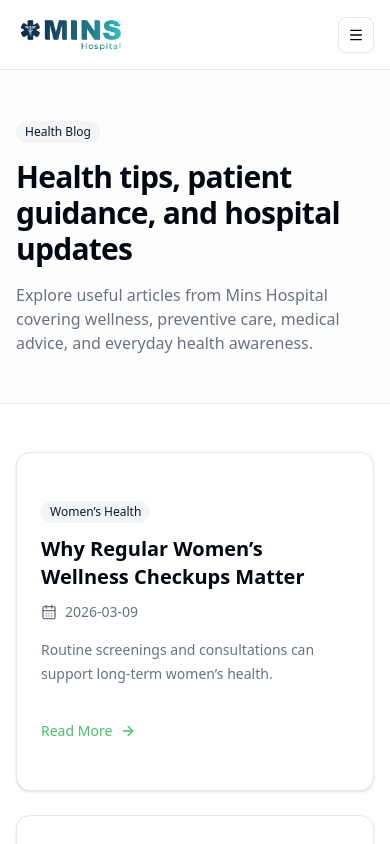
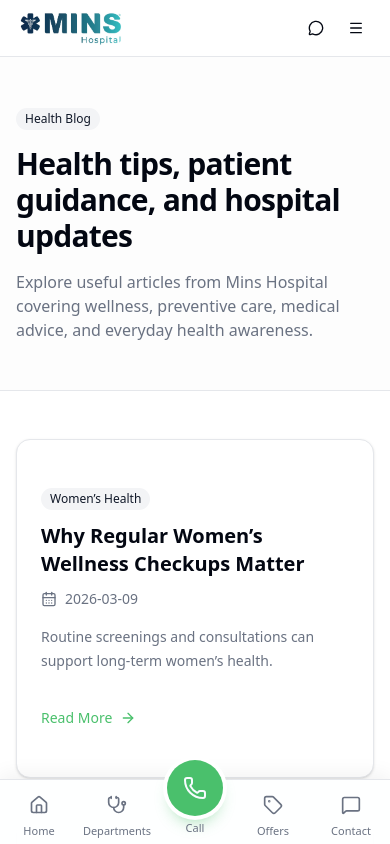
Before and after one commit to pkmbilal/Mins-Hospital, a Next.js app: page /blog in a window 390 px wide. Shown: the top 844 px of the page. Built offline with nearby package versions, Linux system fonts and the light colour scheme.

Commit message:
feat: enhance PWA experience with mobile tab bar and improved touch handling

```diff
--- a/app/globals.css
+++ b/app/globals.css
@@ -123,6 +123,31 @@
   body {
     @apply bg-background text-foreground;
   }
+
+  /* Native-app feel on touch devices */
+  html {
+    -webkit-tap-highlight-color: transparent;
+    -webkit-text-size-adjust: 100%;
+  }
+  @media (max-width: 767px) {
+    a,
+    button,
+    [role="button"] {
+      touch-action: manipulation;
+    }
+  }
+  /* When installed as a PWA, disable rubber-band overscroll and text-selection on chrome UI */
+  @media (display-mode: standalone) {
+    html,
+    body {
+      overscroll-behavior-y: none;
+    }
+    header,
+    nav {
+      -webkit-user-select: none;
+      user-select: none;
+    }
+  }
 }
 
 @layer utilities {
--- a/app/layout.js
+++ b/app/layout.js
@@ -1,6 +1,7 @@
 import { Geist, Geist_Mono } from "next/font/google"
 import "./globals.css"
 import ServiceWorkerRegister from "@/components/ServiceWorkerRegister"
+import MobileTabBar from "@/components/MobileTabBar"
 
 const geistSans = Geist({
   variable: "--font-geist-sans",
@@ -59,15 +60,19 @@ export const metadata = {
 
 export const viewport = {
   themeColor: "#4ac06c",
+  width: "device-width",
+  initialScale: 1,
+  viewportFit: "cover",
 }
 
 export default function RootLayout({ children }) {
   return (
     <html lang="en">
       <body
-        className={`${geistSans.variable} ${geistMono.variable} antialiased`}
+        className={`${geistSans.variable} ${geistMono.variable} antialiased pb-[calc(4rem+env(safe-area-inset-bottom))] md:pb-0`}
       >
         {children}
+        <MobileTabBar />
         <ServiceWorkerRegister />
       </body>
     </html>
--- a/app/manifest.js
+++ b/app/manifest.js
@@ -6,7 +6,10 @@ export default function manifest() {
       "Mins Hospital offers trusted healthcare services, specialist consultations, modern facilities, preventive checkups, and patient-focused care.",
     start_url: "/",
     scope: "/",
+    id: "/",
     display: "standalone",
+    orientation: "portrait",
+    categories: ["health", "medical"],
     background_color: "#ffffff",
     theme_color: "#4ac06c",
     icons: [
--- /dev/null
+++ b/components/MobileTabBar.jsx
@@ -0,0 +1,82 @@
+"use client"
+
+import Link from "next/link"
+import { usePathname } from "next/navigation"
+import { Home, Stethoscope, Phone, Tag, MessageSquare } from "lucide-react"
+
+import { cn } from "@/lib/utils"
+import { CONTACT } from "@/lib/siteData"
+
+const TABS = [
+  { label: "Home", href: "/", icon: Home },
+  { label: "Departments", href: "/departments", icon: Stethoscope },
+  { label: "Call", href: `tel:${CONTACT.phone.replace(/\s/g, "")}`, icon: Phone, primary: true },
+  { label: "Offers", href: "/offers", icon: Tag },
+  { label: "Contact", href: "/contact", icon: MessageSquare },
+]
+
+function isActive(pathname, href) {
+  if (href === "/") return pathname === "/"
+  return pathname === href || pathname.startsWith(`${href}/`)
+}
+
+// App-style bottom navigation, shown only on small screens
+export default function MobileTabBar() {
+  const pathname = usePathname()
+
+  if (pathname === "/offline") return null
+
+  return (
+    <nav
+      aria-label="Primary"
+      className="fixed inset-x-0 bottom-0 z-50 border-t bg-background/90 pb-[env(safe-area-inset-bottom)] shadow-[0_-4px_20px_rgba(0,0,0,0.06)] backdrop-blur-lg md:hidden"
+    >
+      <ul className="mx-auto grid h-16 max-w-md grid-cols-5 items-center">
+        {TABS.map(({ label, href, icon: Icon, primary }) => {
+          if (primary) {
+            return (
+              <li key={label} className="flex justify-center">
+                <a
+                  href={href}
+                  aria-label="Call hospital"
+                  className="-mt-7 flex flex-col items-center gap-1 select-none"
+                >
+                  <span className="flex h-14 w-14 items-center justify-center rounded-full bg-primary text-primary-foreground shadow-lg shadow-primary/40 ring-4 ring-background transition-transform active:scale-90">
+                    <Icon className="h-6 w-6" />
+                  </span>
+                  <span className="text-[11px] font-medium text-muted-foreground">
+                    {label}
+                  </span>
+                </a>
+              </li>
+            )
+          }
+
+          const active = isActive(pathname, href)
+          return (
+            <li key={label}>
+              <Link
+                href={href}
+                aria-current={active ? "page" : undefined}
+                className={cn(
+                  "flex flex-col items-center gap-1 py-1 select-none transition-transform active:scale-90",
+                  active ? "text-primary" : "text-muted-foreground"
+                )}
+              >
+                <span
+                  className={cn(
+                    "flex h-8 w-14 items-center justify-center rounded-full transition-colors",
+                    active && "bg-primary/15"
+                  )}
+                >
+                  <Icon className="h-5 w-5" strokeWidth={active ? 2.4 : 2} />
+                </span>
+                <span className="text-[11px] font-medium leading-none">{label}</span>
+              </Link>
+            </li>
+          )
+        })}
+      </ul>
+    </nav>
+  )
+}
--- a/components/home/SiteFooter.jsx
+++ b/components/home/SiteFooter.jsx
@@ -8,8 +8,8 @@ import NextImage from "next/image";
 export default function SiteFooter() {
   return (
     <footer className="border-t">
-      <div className="mx-auto max-w-6xl px-4 pt-6 pb-12">
-        <div className="grid gap-10 md:grid-cols-4">
+      <div className="mx-auto max-w-6xl px-4 py-6 md:pt-6 md:pb-12">
+        <div className="hidden gap-10 md:grid md:grid-cols-4">
           <div className="md:col-span-1">
             <Link href="/" className="flex items-center gap-2">
               <NextImage
@@ -83,8 +83,8 @@ export default function SiteFooter() {
           </div>
         </div>
 
-        <Separator className="my-8" />
-        <div className="flex flex-col gap-2 text-sm text-muted-foreground md:flex-row md:items-center md:justify-between">
+        <Separator className="my-8 hidden md:block" />
+        <div className="flex flex-col items-center gap-2 text-xs text-muted-foreground md:flex-row md:text-sm md:items-center md:justify-between">
           <span>
             © {new Date().getFullYear()} Mins Hospital. All rights reserved.
           </span>
--- a/components/home/SiteHeader.jsx
+++ b/components/home/SiteHeader.jsx
@@ -40,8 +40,8 @@ function navIcon(label) {
 
 export default function SiteHeader() {
   return (
-    <header className="sticky top-0 z-50 border-b bg-background/80 backdrop-blur">
-      <div className="mx-auto flex max-w-6xl items-center justify-between px-4 py-4">
+    <header className="sticky top-0 z-50 border-b bg-background/80 pt-[env(safe-area-inset-top)] backdrop-blur-lg">
+      <div className="mx-auto flex h-14 max-w-6xl items-center justify-between px-4 md:h-auto md:py-4">
         {/* Desktop logo */}
         <Link href="/" className="hidden items-center gap-2 md:flex">
           <NextImage
@@ -100,11 +100,20 @@ export default function SiteHeader() {
           </Button>
         </div>
 
-        {/* Mobile drawer */}
-        <div className="md:hidden">
+        {/* Mobile actions + drawer */}
+        <div className="flex items-center gap-1 md:hidden">
+          <Button asChild variant="ghost" size="icon" className="rounded-full" aria-label="WhatsApp">
+            <a
+              href={`https://wa.me/${CONTACT.whatsapp.replace(/\D/g, "")}`}
+              target="_blank"
+              rel="noreferrer"
+            >
+              <MessageCircle className="h-5 w-5" />
+            </a>
+          </Button>
           <Sheet>
             <SheetTrigger asChild>
-              <Button variant="outline" size="icon" aria-label="Open menu">
+              <Button variant="ghost" size="icon" className="rounded-full" aria-label="Open menu">
                 <Menu className="h-5 w-5" />
               </Button>
             </SheetTrigger>
```
